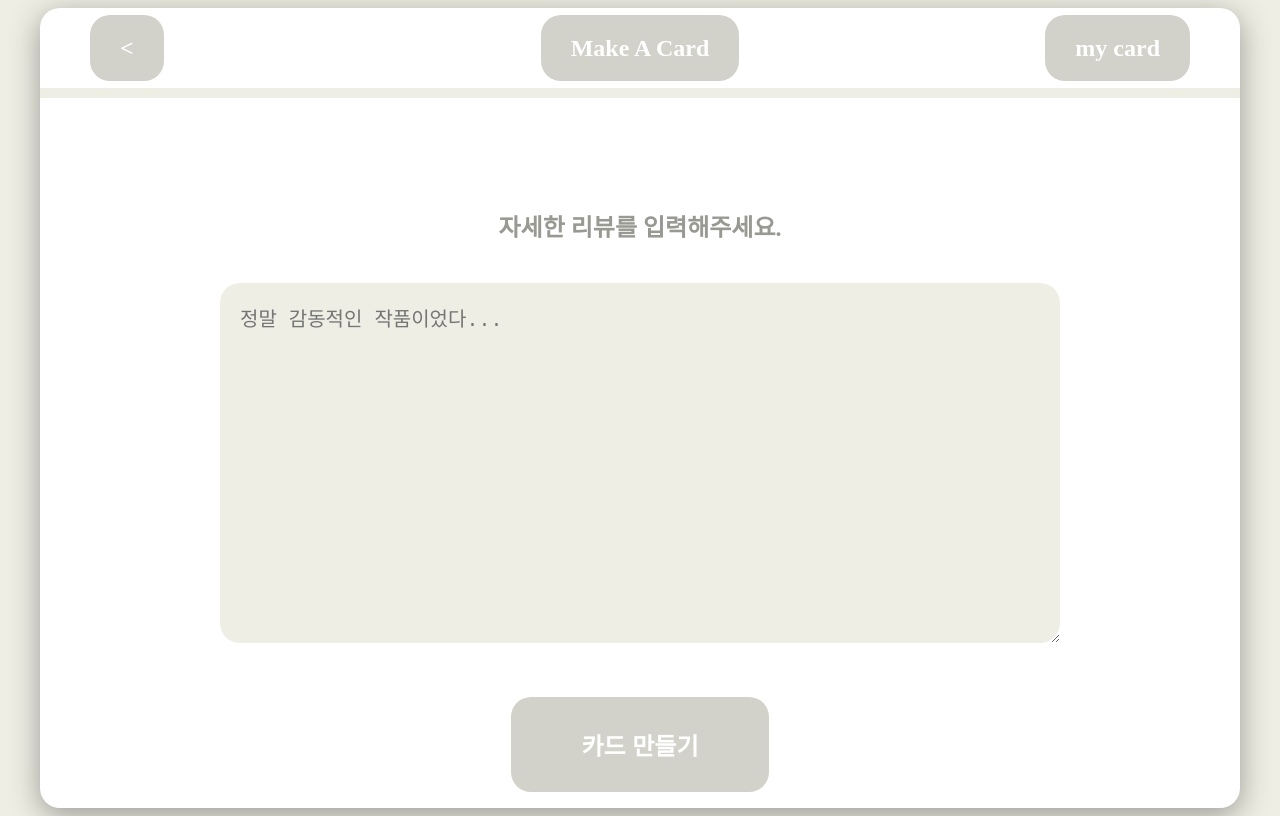
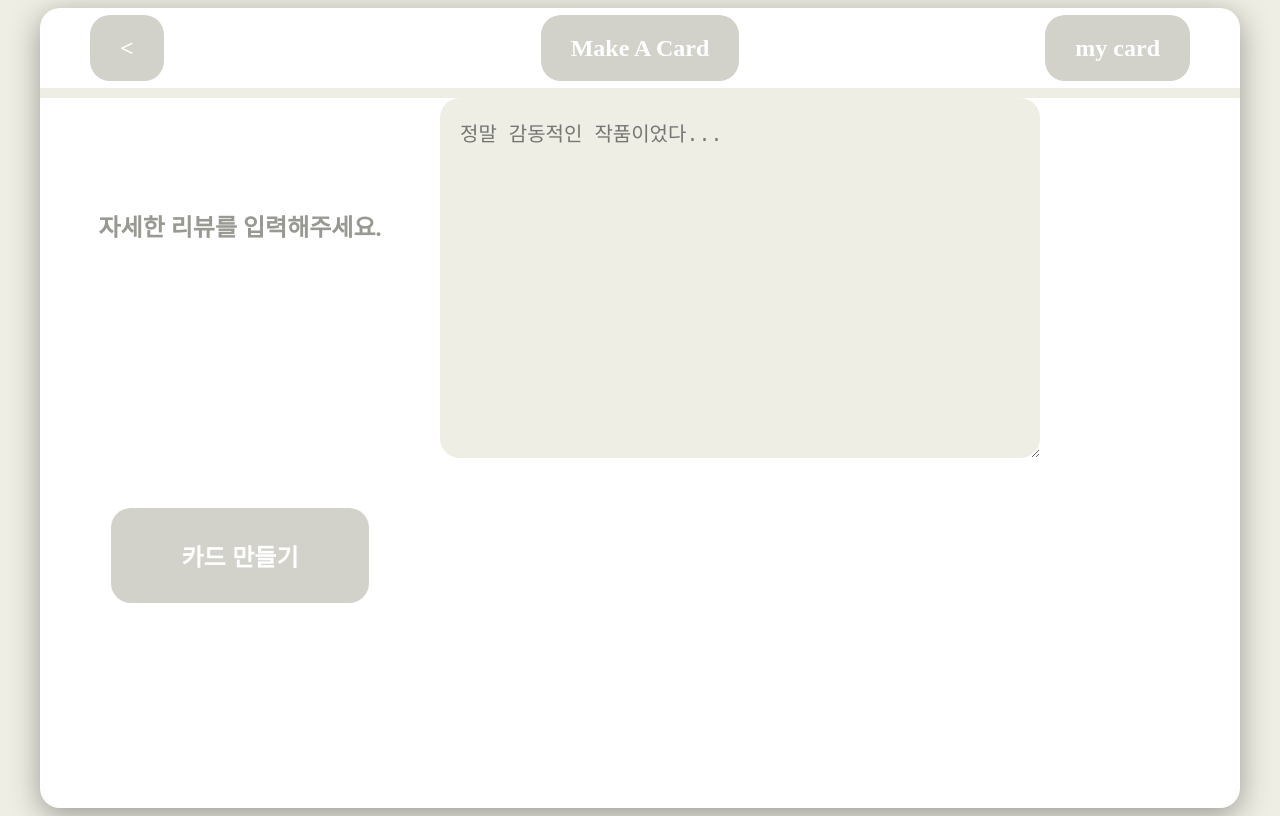
Before and after one commit to khy731/Movie-Card, a React (Create React App) app: page /create in a window 1280 px wide. Built offline with nearby package versions, Linux system fonts and the light colour scheme.

Commit message:
새 컴포넌트 추가 대비 레이아웃 변경
Preview와 ColorPalette 컴포넌트의 자리를 만들기 위해 grid layout을 사용

```diff
--- a/src/App.css
+++ b/src/App.css
@@ -130,7 +130,14 @@ a {
 /* Create  */
 
 .Create {
+    display: grid;
+    grid-template-columns: 1fr 2fr;
     text-align: center;
+}
+
+.Create aside {
+    display: grid;
+    grid-template-rows: 1fr 1fr;
 }
 
 .Create h2 {
@@ -145,7 +152,7 @@ a {
     margin-bottom: 50px;
     padding: 20px;
 
-    width: 100vh;
+    width: 70vh;
     height: 40vh;
 
     border: none;
@@ -169,10 +176,18 @@ a {
     cursor: pointer;
 }
 
+.ColorPalette {
+
+}
+
+.Preview {
+    /*   */
+}
+
 /* MyCard */
 
 .MyCard {
-    margin: 70px;
+    margin: 50px;
     margin-top: 50px;
     padding: 20px;
 
```
